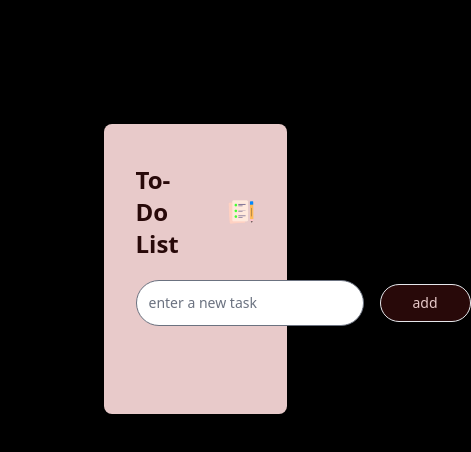
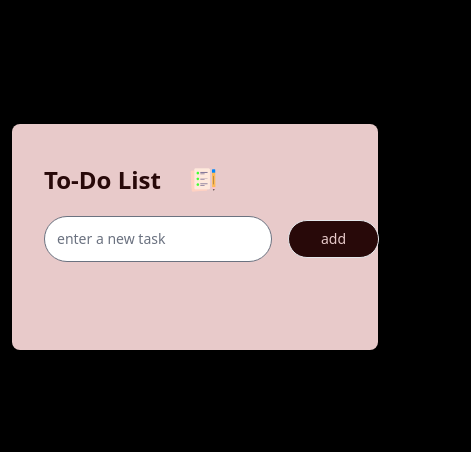
Before and after one commit to aishayusuff/todo-list-app, a plain HTML site: page src/index.html in a window 390 px wide. Shown: the whole page, 471 px wide, since content can reach past the window. Drawn offline with Linux system fonts and the light colour scheme.

Commit message:
adds styling changes for responsiveness

```diff
--- a/src/index.html
+++ b/src/index.html
@@ -7,9 +7,8 @@
         <script src="script.js" defer></script>
         <title>Todo List</title>
     </head>
-    <body class="bg-primary-color">
-        <div class="w-full h-lvh p-3 container">
-            <div class="bg-secondary-color text-tert-color max-h-96 w-2/4 mt-28 mb-5 mx-auto pt-10 pb-16 px-8 rounded-lg">
+    <body class="bg-primary-color h-lvh p-3">
+        <div class="bg-secondary-color text-tert-color w-full md:w-1/2 max-h-96 mt-28 mb-5 mx-auto pt-10 pb-16 px-8 rounded-lg">
             <p class="text-2xl font-semibold flex items-center mb-5">To-Do List <img src="./assets/icon.png" class="w-7 ml-7"/></p>
             <div class="flex items-center justify-between">
                 <input type="text" id="input-box" placeholder="enter a new task" class="p-3 text-sm rounded-full text-primary-color flex-1 border focus:outline-none">
@@ -26,6 +25,5 @@
                 </ul>
             </div>
         </div>
-        </div>
     </body>
 </html>
```
Also changed, not shown: src/css/output.css. Lines whose indentation alone changed are shown as unchanged.
